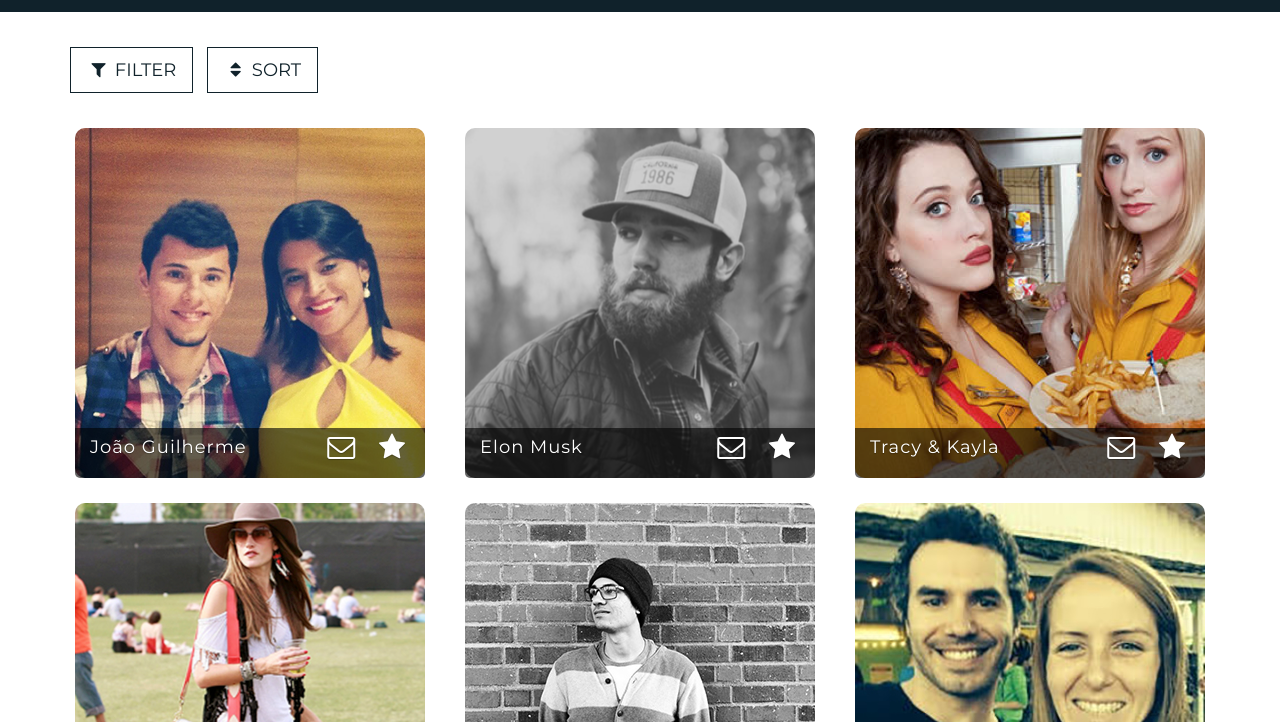
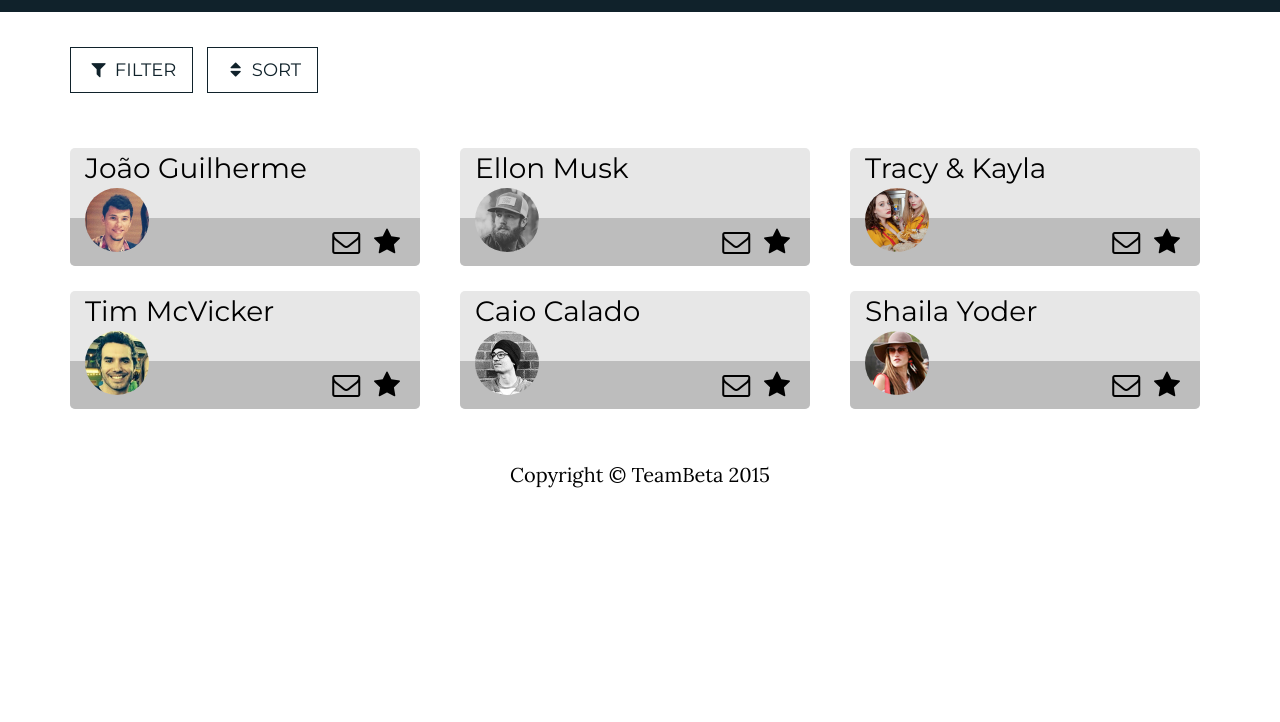
Before and after one commit to caiocaladoo/SoftwareEngineeringTools-TeamBeta, a plain HTML site: page roommatch/roommate/index.html in a window 1280 px wide. Shown: the part 78-800 px from the top of the page. Drawn offline with Linux system fonts and the light colour scheme.

Commit message:
changing the layout with the changes that the designers asked for.

```diff
--- a/roommatch/css/style.css
+++ b/roommatch/css/style.css
@@ -79,7 +79,6 @@
 
 }
 
-
 .scrolling li {
     display: inline;
     width: 4em;
@@ -93,3 +92,78 @@
 .scrolling a:hover {
     color: rgba(204, 204, 204, 0.7);
 }
+
+<!-- new layout -->
+
+
+.user-item {
+    background-color: blue;
+    z-index: 1;
+    position: relative;
+    top: 0;
+    width: 350px;
+    margin: 0 auto;
+}
+
+.item{
+    position: relative;
+}
+
+.nome{
+    margin-left: 15px;
+    text-align: left;
+    font-size: 28px;
+}
+
+.personalInfo{
+    margin-left: 15px;
+    text-align: left;
+    font-size: 16px;
+}
+
+.infoBar{
+    height: 48px;
+    width: 350px;
+    margin-top: 30px;
+    border-radius: 0px 0px 5px 5px;
+    background-color: #BDBDBD;
+    position: relative;
+}
+
+.user-pic-div{
+    position: absolute;
+    margin-left: 15px;
+    margin-top: -30px;
+
+}
+
+.user-pic {
+    text-align: left;
+    width: 64px;
+    margin: 0 auto;
+
+}
+
+.user-list-menu{
+    position: absolute;
+    right: 15px;
+    margin-top: 10px;
+}
+
+.user-background {
+    z-index: -100;
+    width: 350px;
+    height: 100%;
+    position: absolute;
+    top: 0;
+    background-color: #E7E7E7;
+    border-radius: 5px 5px 5px 5px;
+}
+
+a.list-btn:focus, a.list-btn:hover{
+    color: #e5e5e5;
+}
+
+a.list-btn{
+    color: black;
+}
--- a/roommatch/roommate/index.html
+++ b/roommatch/roommate/index.html
@@ -105,9 +105,8 @@
                     <li class="dropdown">
                         <a href="roommate/" class="btn btn-default btn-lg" data-toggle="dropdown" class="dropdown-toggle"><i class="fa fa-sort fa-fw"></i> <span class="network-name">Sort</span></a>
                         <ul class="dropdown-menu">
-                            <li><a href="#"><i class="fa fa-sort-alpha-asc fa-fw"></i> A-Z</a></li>
-                            <li><a href="#"><i class="fa fa-sort-alpha-desc fa-fw"></i> Z-Z</a></li>
-                            <li><a href="#"><i class="fa fa-street-view fa-fw"></i> Distance</a></li>
+                            <li><a href="#"><i class="fa fa-venus-mars fa-fw"></i> Gender</a></li>
+                            <li><a href="#"><i class="fa fa-users fa-fw"></i> Age</a></li>
                         </ul>
 
                     </li>
@@ -115,140 +114,117 @@
             </div>
         </div>
 
+            <br>
+            <div class="row">
 
-            <div class="row">
-                <div class="col-lg-4 col-sm-6 col-xs-12 item">
-                    <div class='user-info' style="background: url(../img/users/jose.jpg) no-repeat center center;">
-                        <div class="info">
-                            <div class="name">João Guilherme</div>
-                            <div class="menu">
-                                <ul>
-                                    <li><a href="mailto:timsays@gmail.com" target="_blank"><i class="fa fa-envelope-o fa-2x"></i></a></li>
-                                    <li><a href="mailto:timsays@gmail.com" target="_blank"><i class="fa fa-star fa-2x"></i></a></li>
+                <div class='col-lg-4 col-sm-6 col-xs-12 item'>
+                    <div class='user-item'>
+                        <div class='nome'>João Guilherme</div>
+                        <div class='infoBar'>
+                            <div class="user-pic-div">
+                                <img class="img-circle user-pic" src="../img/users/jose-small.jpg">
+                            </div>
+                            <div class='user-list-menu'>
+                                <ul class="list-inline">
+                                    <li><a class='list-btn'  href="mailto:timsays@gmail.com" target="_blank"><i class="fa fa-envelope-o fa-2x"></i></a></li>
+                                    <li><a class='list-btn' href="mailto:timsays@gmail.com" target="_blank"><i class="fa fa-star fa-2x"></i></a></li>
                                 </ul>
                             </div>
-
                         </div>
                     </div>
+                    <div class="user-background"></div>
                 </div>
 
-                <div class="col-lg-4 col-sm-6 col-xs-12 item">
-                    <div class='user-info' style="background: url(../img/users/elon.png) no-repeat center center;">
-                        <div class="info">
-                            <div class="name">Elon Musk</div>
-                            <div class="menu">
-                                <ul>
-                                    <li><a href="mailto:timsays@gmail.com" target="_blank"><i class="fa fa-envelope-o fa-2x"></i></a></li>
-                                    <li><a href="mailto:timsays@gmail.com" target="_blank"><i class="fa fa-star fa-2x"></i></a></li>
+                <div class='col-lg-4 col-sm-6 col-xs-12 item'>
+                    <div class='user-item'>
+                        <div class='nome'>Ellon Musk</div>
+                        <div class='infoBar'>
+                            <div class="user-pic-div">
+                                <img class="img-circle user-pic" src="../img/users/elon-small.png">
+                            </div>
+                            <div class='user-list-menu'>
+                                <ul class="list-inline">
+                                    <li><a class='list-btn'  href="mailto:timsays@gmail.com" target="_blank"><i class="fa fa-envelope-o fa-2x"></i></a></li>
+                                    <li><a class='list-btn' href="mailto:timsays@gmail.com" target="_blank"><i class="fa fa-star fa-2x"></i></a></li>
                                 </ul>
                             </div>
-
                         </div>
                     </div>
+                    <div class="user-background"></div>
                 </div>
 
-                <div class="col-lg-4 col-sm-6 col-xs-12 item">
-                    <div class='user-info' style="background: url(../img/users/tracyKayla.png) no-repeat center center;">
-                        <div class="info">
-                            <div class="name">Tracy & Kayla</div>
-                            <div class="menu">
-                                <ul>
-                                    <li><a href="mailto:timsays@gmail.com" target="_blank"><i class="fa fa-envelope-o fa-2x"></i></a></li>
-                                    <li><a href="mailto:timsays@gmail.com" target="_blank"><i class="fa fa-star fa-2x"></i></a></li>
+                <div class='col-lg-4 col-sm-6 col-xs-12 item'>
+                    <div class='user-item'>
+                        <div class='nome'>Tracy & Kayla</div>
+                        <div class='infoBar'>
+                            <div class="user-pic-div">
+                                <img class="img-circle user-pic" src="../img/users/tracyKayla-small.jpg">
+                            </div>
+                            <div class='user-list-menu'>
+                                <ul class="list-inline">
+                                    <li><a class='list-btn'  href="mailto:timsays@gmail.com" target="_blank"><i class="fa fa-envelope-o fa-2x"></i></a></li>
+                                    <li><a class='list-btn' href="mailto:timsays@gmail.com" target="_blank"><i class="fa fa-star fa-2x"></i></a></li>
                                 </ul>
                             </div>
-
                         </div>
                     </div>
+                    <div class="user-background"></div>
                 </div>
 
-                <div class="col-lg-4 col-sm-6 col-xs-12 item">
-                    <div class='user-info' style="background: url(../img/users/shaila.png) no-repeat center center;">
-                        <div class="info">
-                            <div class="name">Shaila Yoder</div>
-                            <div class="menu">
-                                <ul>
-                                    <li><a href="#" target="_blank"><i class="fa fa-envelope-o fa-2x"></i></a></li>
-                                    <li><a href="#" target="_blank"><i class="fa fa-star fa-2x"></i></a></li>
+                <div class='col-lg-4 col-sm-6 col-xs-12 item'>
+                    <div class='user-item'>
+                        <div class='nome'>Tim McVicker</div>
+                        <div class='infoBar'>
+                            <div class="user-pic-div">
+                                <img class="img-circle user-pic" src="../img/users/tim-small.jpg">
+                            </div>
+                            <div class='user-list-menu'>
+                                <ul class="list-inline">
+                                    <li><a class='list-btn'  href="mailto:timsays@gmail.com" target="_blank"><i class="fa fa-envelope-o fa-2x"></i></a></li>
+                                    <li><a class='list-btn' href="mailto:timsays@gmail.com" target="_blank"><i class="fa fa-star fa-2x"></i></a></li>
                                 </ul>
                             </div>
-
                         </div>
                     </div>
+                    <div class="user-background"></div>
                 </div>
 
-
-                <div class="col-lg-4 col-sm-6 col-xs-12 item">
-                    <div class='user-info' style="background: url(../img/users/caio.jpg) no-repeat center center;">
-                        <div class="info">
-                            <div class="name">Caio Calado</div>
-                            <div class="menu">
-                                <ul>
-                                    <li><a href="#" target="_blank"><i class="fa fa-envelope-o fa-2x"></i></a></li>
-                                    <li><a href="#" target="_blank"><i class="fa fa-star fa-2x"></i></a></li>
+                <div class='col-lg-4 col-sm-6 col-xs-12 item'>
+                    <div class='user-item'>
+                        <div class='nome'>Caio Calado</div>
+                        <div class='infoBar'>
+                            <div class="user-pic-div">
+                                <img class="img-circle user-pic" src="../img/users/caio-small.jpg">
+                            </div>
+                            <div class='user-list-menu'>
+                                <ul class="list-inline">
+                                    <li><a class='list-btn'  href="mailto:timsays@gmail.com" target="_blank"><i class="fa fa-envelope-o fa-2x"></i></a></li>
+                                    <li><a class='list-btn' href="mailto:timsays@gmail.com" target="_blank"><i class="fa fa-star fa-2x"></i></a></li>
                                 </ul>
                             </div>
-
                         </div>
                     </div>
+                    <div class="user-background"></div>
                 </div>
 
-                <div class="col-lg-4 col-sm-6 col-xs-12 item">
-                    <div class='user-info' style="background: url(../img/users/tim.jpg) no-repeat center center;">
-                        <div class="info">
-                            <div class="name">Tim McVicker</div>
-                            <div class="menu">
-                                <ul>
-                                    <li><a href="#" target="_blank"><i class="fa fa-envelope-o fa-2x"></i></a></li>
-                                    <li><a href="#" target="_blank"><i class="fa fa-star fa-2x"></i></a></li>
+                <div class='col-lg-4 col-sm-6 col-xs-12 item'>
+                    <div class='user-item'>
+                        <div class='nome'>Shaila Yoder</div>
+                        <div class='infoBar'>
+                            <div class="user-pic-div">
+                                <img class="img-circle user-pic" src="../img/users/shaila-small.png">
+                            </div>
+                            <div class='user-list-menu'>
+                                <ul class="list-inline">
+                                    <li><a class='list-btn'  href="mailto:timsays@gmail.com" target="_blank"><i class="fa fa-envelope-o fa-2x"></i></a></li>
+                                    <li><a class='list-btn' href="mailto:timsays@gmail.com" target="_blank"><i class="fa fa-star fa-2x"></i></a></li>
                                 </ul>
                             </div>
-
                         </div>
                     </div>
+                    <div class="user-background"></div>
                 </div>
-<!--
-                 <div class="col-lg-4 col-sm-6 col-xs-12">
-                    <a href="#">
-                         <img src="http://placehold.it/800x600" class="thumbnail img-responsive">
-                    </a>
-                </div>
-                 <div class="col-lg-4 col-sm-6 col-xs-12">
-                    <a href="#">
-                         <img src="http://placehold.it/800x600" class="thumbnail img-responsive">
-                    </a>
-                </div>
-                 <div class="col-lg-4 col-sm-6 col-xs-12">
-                    <a href="#">
-                         <img src="http://placehold.it/800x600" class="thumbnail img-responsive">
-                    </a>
-                </div>
-                 <div class="col-lg-4 col-sm-6 col-xs-12">
-                    <a href="#">
-                         <img src="http://placehold.it/800x600" class="thumbnail img-responsive">
-                    </a>
-                </div>
-                 <div class="col-lg-4 col-sm-6 col-xs-12">
-                    <a href="#">
-                         <img src="http://placehold.it/800x600" class="thumbnail img-responsive">
-                    </a>
-                </div>
-                 <div class="col-lg-4 col-sm-6 col-xs-12">
-                    <a href="#">
-                         <img src="http://placehold.it/800x600" class="thumbnail img-responsive">
-                    </a>
-                </div>
-                 <div class="col-lg-4 col-sm-6 col-xs-12">
-                    <a href="#">
-                         <img src="http://placehold.it/800x600" class="thumbnail img-responsive">
-                    </a>
-                </div>
-                 <div class="col-lg-4 col-sm-6 col-xs-12">
-                    <a href="#">
-                         <img src="http://placehold.it/800x600" class="thumbnail img-responsive">
-                    </a>
-                </div>
--->
+
               </div>
 
 
```
Also changed, not shown: roommatch/housing/index.html (+1 -1 lines), roommatch/img/users/caio-small.jpg (added), roommatch/img/users/elon-small.png (added), roommatch/img/users/jose-small.jpg (added), roommatch/img/users/shaila-small.png (added), roommatch/img/users/tim-small.jpg (added), roommatch/img/users/tracyKayla-small.jpg (added).
